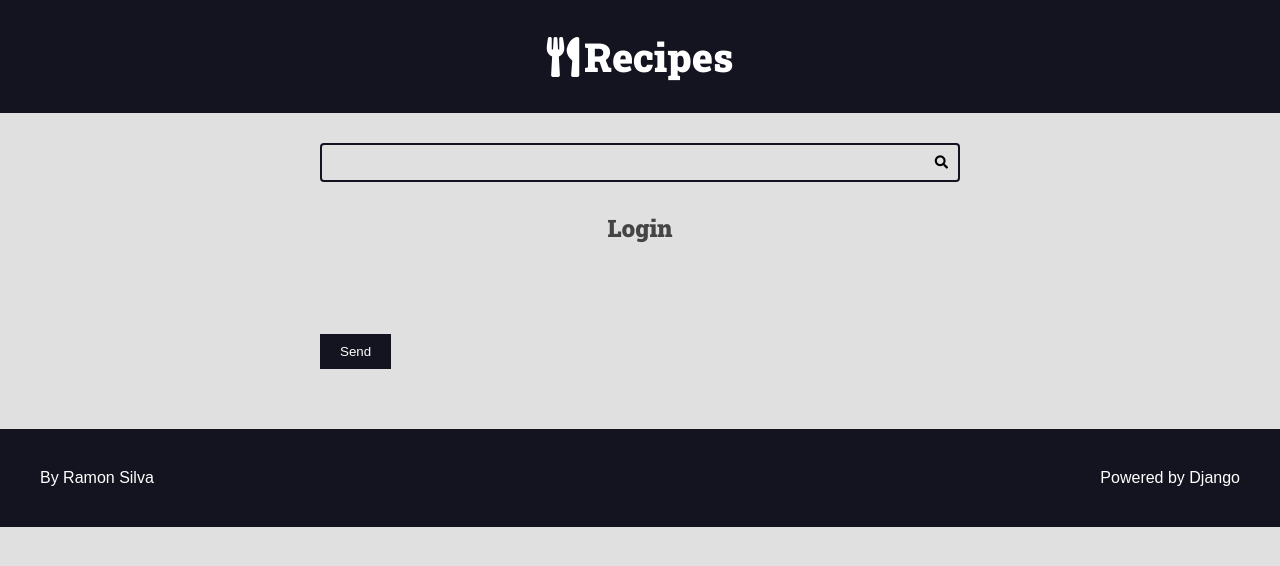
After one commit to ramonfullstack/curso-django-projeto1, a Django app: page /authors/login/ in a window 1280 px wide. The commit adds this page. Shown: the top 566 px of the page. Run offline with Django 5.2, Linux system fonts and the light colour scheme.

Commit message:
Iniciado o form de login

```diff
--- /dev/null
+++ b/authors/templates/authors/pages/login.html
@@ -0,0 +1,12 @@
+{% extends 'global/base.html' %}
+
+{% block title %}Login | {% endblock title %}
+
+{% block content %}
+  <div class="main-content center container">
+    <h2>Login</h2>
+  </div>
+
+  {% include 'global/partials/messages.html' %}
+  {% include 'global/partials/form.html' %}
+{% endblock content %}
--- a/authors/urls.py
+++ b/authors/urls.py
@@ -6,5 +6,7 @@ app_name = 'authors'
 
 urlpatterns = [
     path('register/', views.register_view, name='register'),
-    path('register/create/', views.register_create, name='create'),
+    path('register/create/', views.register_create, name='register_create'),
+    path('login/', views.login_view, name='login'),
+    path('login/create/', views.login_create, name='login_create'),
 ]
--- a/authors/views.py
+++ b/authors/views.py
@@ -1,5 +1,6 @@
 from django.shortcuts import redirect, render
 from django.http import Http404
+from django.urls import reverse
 from .forms import RegisterForm
 from django.contrib import messages
 
@@ -10,7 +11,7 @@ def register_view(request):
 
     return render(request, 'authors/pages/register_view.html', {
         'form': form,
-        'form_action': reverse('authors:create'),
+        'form_action': reverse('authors:register_create'),
     })
 
 def register_create(request):
@@ -30,3 +31,10 @@ def register_create(request):
         del(request.session['register_form_data'])
 
     return redirect('authors:register')
+
+def login_view(request):
+    return render(request, 'authors/pages/login.html')
+
+
+def login_create(request):
+    return render(request, 'authors/pages/login.html')
--- a/recipes/templates/recipes/pages/home.html
+++ b/recipes/templates/recipes/pages/home.html
@@ -3,7 +3,7 @@
 {% block title %} Home | {% endblock title %}
 
 {% block content %}
-    {% include 'global/partials/message.html' %}
+    {% include 'global/partials/messages.html' %}
 
     <div class="main-content main-content-list container">
 
```
Also changed, not shown: authors/tests/test_author_register_form.py (+20 -14 lines), recipes/tests/test_recipe_urls.py (+3 -13 lines), base_templates/global/partials/messages.html (renamed from base_templates/global/partials/message.html).
